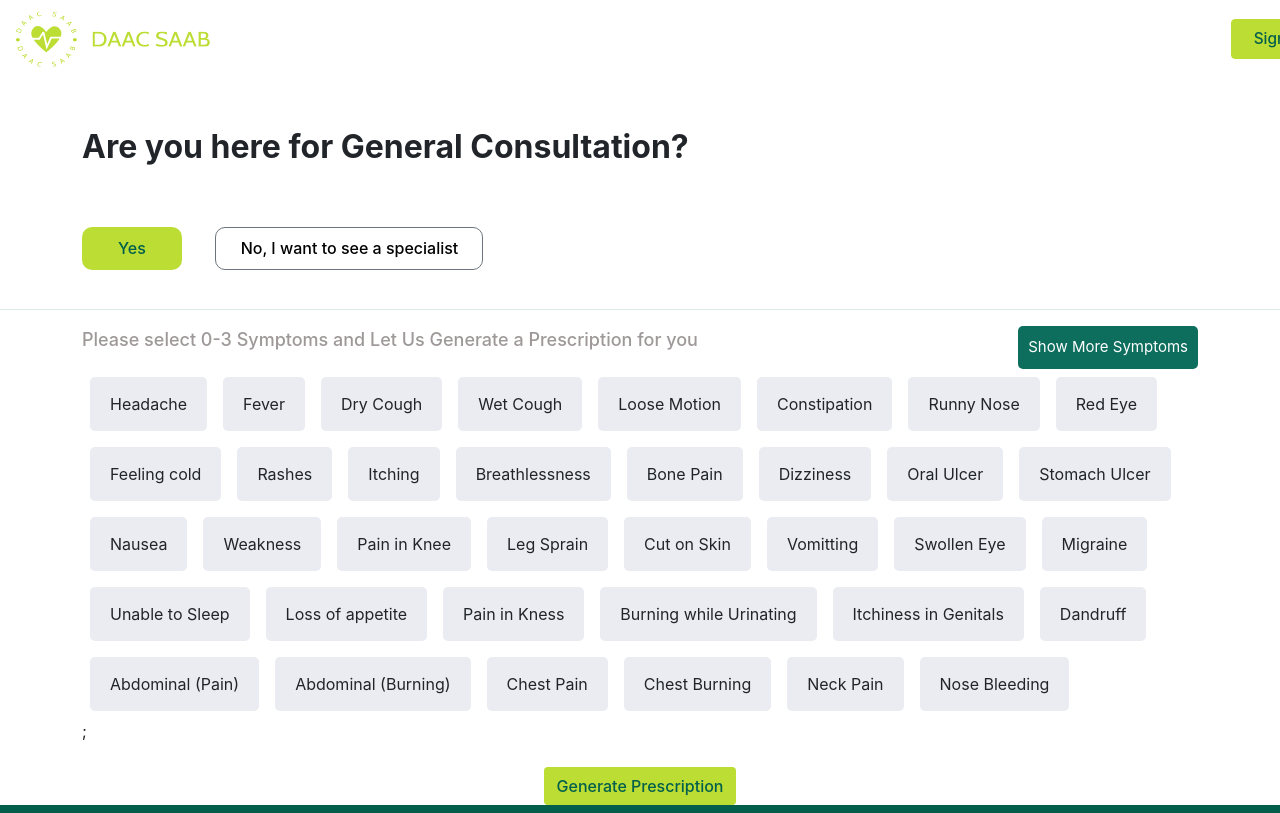
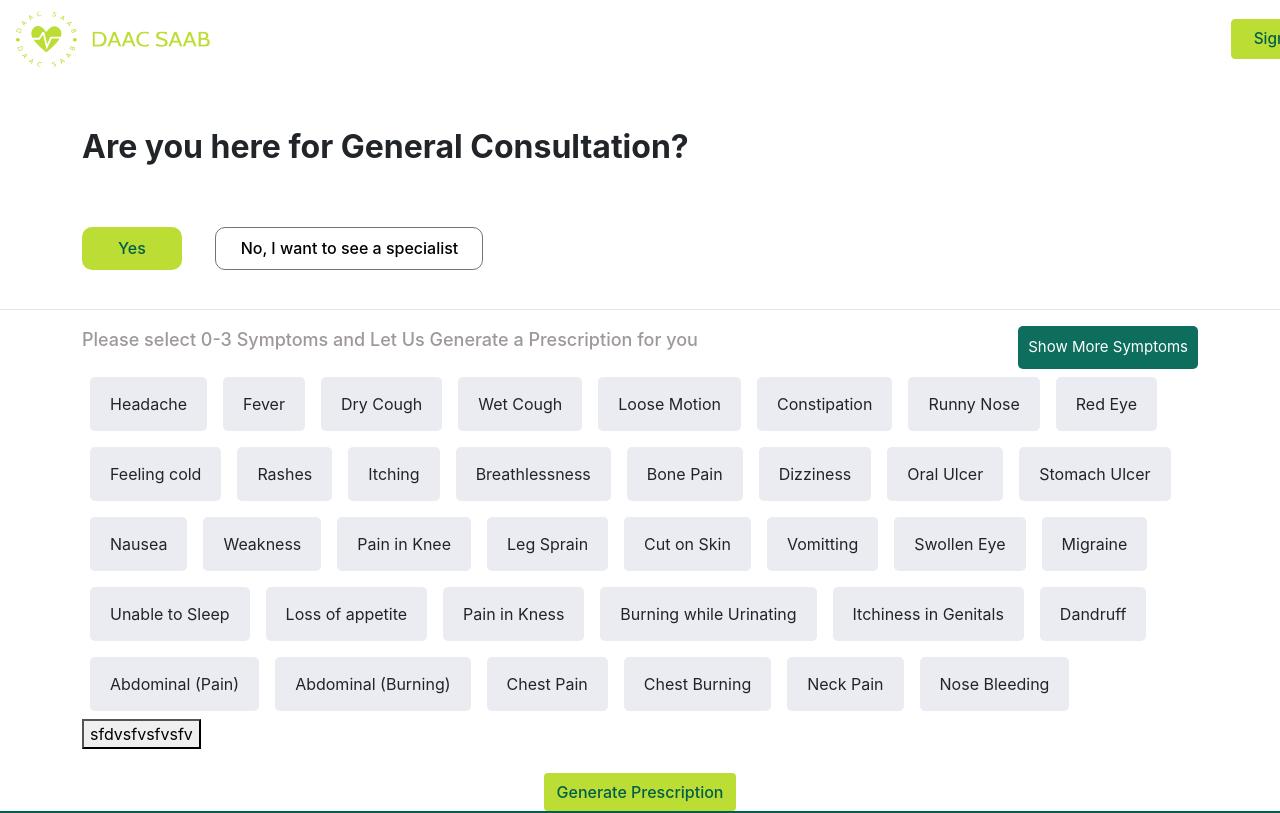
Before and after one commit to bhushanhr26/daacsaab, a React (Create React App) app: page /One-tap in a window 1280 px wide. Shown: the top 813 px of the page. Built offline with nearby package versions, Linux system fonts and the light colour scheme.

Commit message:
modal added

```diff
--- a/src/views/One-tap/js/OneTap.js
+++ b/src/views/One-tap/js/OneTap.js
@@ -1,6 +1,8 @@
 import React, { useEffect } from "react";
 import { useState } from "react";
 import "../css/oneTap.css";
+import Modal from "@mui/material/Modal";
+import { Box, Typography } from "@mui/material";
 
 const data = [
   "Headache",
@@ -45,6 +47,7 @@ export default function OneTap() {
   const [show, setShow] = useState(true);
   const [symData, setSymData] = useState([...data]);
   const [selectedSymptom, setSelectedSymptom] = useState([]);
+  const [showModal, setShowModal] = useState(false);
 
   const handleSymptomColor = (symptom) => {
     if (!selectedSymptom.includes(symptom)) {
@@ -87,10 +90,6 @@ export default function OneTap() {
         </div>
         {/*  symptoms cards component  */}
         <div className="d-flex flex-wrap ">
-          {/* {symData.slice((x, i) => show ? i < 18 : i).map((x, i) => {
-            return <div onClick={() => { handleSymptomColor(i) }} className={`m-2 ${selectedSymptom.includes(i) ? "selectedSymptomColor" : "sym-card"}`}
-              key={i}>{x}</div>
-          })} */}
           {symData.map((x, i) => {
             return (
               <div
@@ -109,11 +108,25 @@ export default function OneTap() {
             );
           })}
         </div>
-        {console.log(selectedSymptom, "abc")};{/* symptom component ends */}
+        <button onClick={() => setShowModal(true)}>sfdvsfvsfvsfv</button>
+        {console.log(selectedSymptom.length, "abc")}
+        {/* symptom component ends */}
         <div className="d-flex justify-content-center mt-4">
           <button className="btn btn-submit">Generate Prescription</button>
         </div>
       </div>
+      <div>
+        <Modal open={showModal}>
+          <Box>
+            <Typography id="modal-modal-title" variant="h6" component="h2">
+              Text in a modal
+            </Typography>
+            <Typography id="modal-modal-description" sx={{ mt: 2 }}>
+              Duis mollis, est non commodo luctus, nisi erat porttitor ligula.
+            </Typography>
+          </Box>
+        </Modal>
+      </div>
     </div>
   );
 }
```
